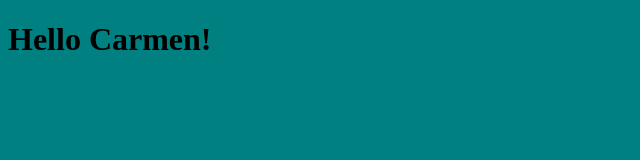
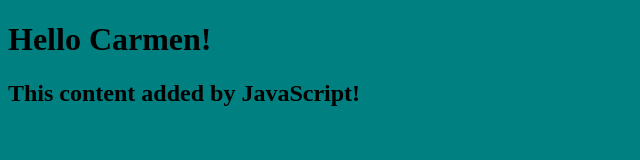
Before and after one commit to BreMarotta/Phase1Project, a plain HTML site: page index.html in a window 1280 px wide. Shown: the whole page, without its empty margins (0-640 px from the left). Drawn offline with Linux system fonts and the light colour scheme.

Commit message:
add script.js, connect to index.html

```diff
--- a/index.html
+++ b/index.html
@@ -6,5 +6,6 @@
   </head>
   <body>
       <h1>Hello Carmen!</h1>
+      <script src="script.js"></script>
   </body>
 </html>
--- /dev/null
+++ b/script.js
@@ -0,0 +1,3 @@
+const h2 = document.createElement("h2");
+h2.textContent = "This content added by JavaScript!";
+document.querySelector("body").appendChild(h2);
```
